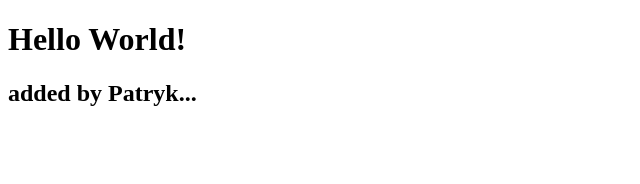
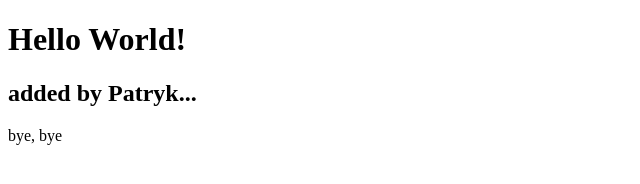
Before and after one commit to patos87/akademia-test, a plain HTML site: page index.html in a window 1280 px wide. Shown: the full height of the page, 0-640 px from the left. Drawn offline with Linux system fonts and the light colour scheme.

Commit message:
add footer

```diff
--- a/index.html
+++ b/index.html
@@ -9,6 +9,6 @@
 <body>
     <h1>Hello World!</h1>
     <h2>added by Patryk...</h2>
-
+    <footer>bye, bye</footer>
 </body>
 </html>
```
